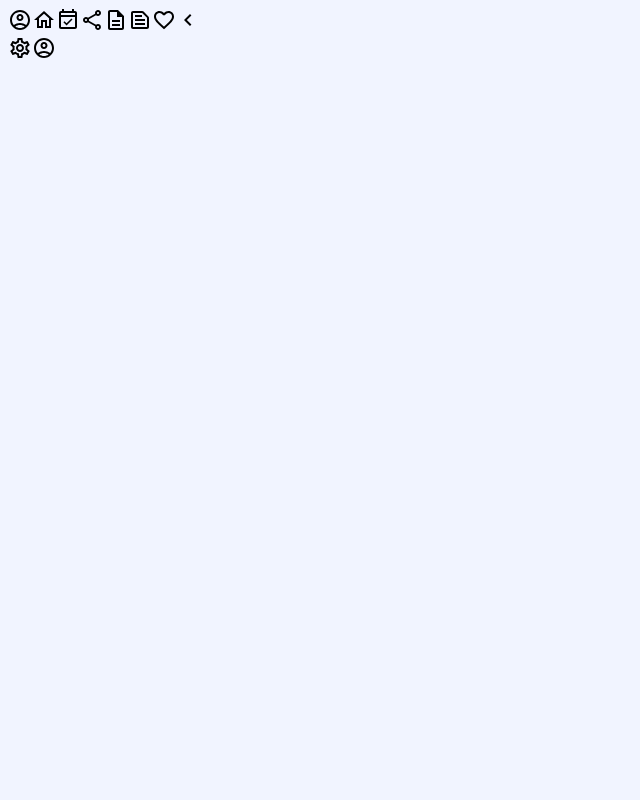
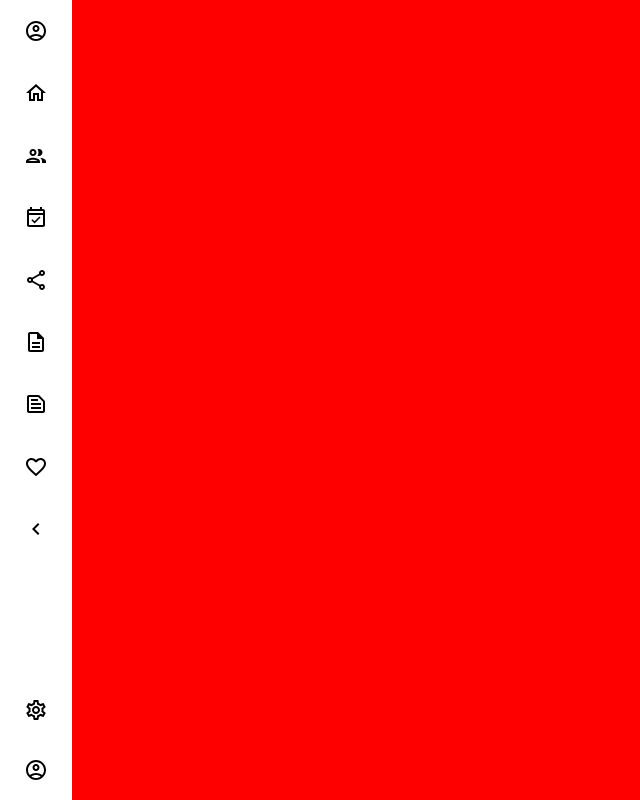
Before and after one commit to 12saif/London-Internship-Program, a React (Vite) app: page / in a window 1280 px wide. Shown: the top 800 px of the page, without its empty margins (0-640 px from the left). Built offline with nearby package versions, Linux system fonts and the light colour scheme.

Commit message:
create sidebar

```diff
--- a/src/App.css
+++ b/src/App.css
@@ -0,0 +1,18 @@
+* {
+    padding: 0;
+    margin: 0;
+}
+
+.app-main_container {
+    height: 1024px;
+    width: auto;
+    margin-left: 72px;
+    background-color: red;
+}
+
+.sidebar {
+    position: fixed;
+    top: 0;
+    bottom: 0;
+    left: 0;
+}
--- a/src/App.jsx
+++ b/src/App.jsx
@@ -4,8 +4,10 @@ import Sidebar from "./Components/SideBar/Sidebar";
 
 function App() {
   return (
-    <div>
-      <Sidebar />
+    <div className="app-main_container">
+      <div className="sidebar">
+        <Sidebar />
+      </div>
     </div>
   );
 }
--- a/src/Components/SideBar/SideBar.css
+++ b/src/Components/SideBar/SideBar.css
@@ -0,0 +1,30 @@
+* {
+    margin: 0;
+    padding: 0;
+}
+
+.side_bar-container {
+    background-color: #FFFFFF;
+    display: flex;
+    justify-content: space-between;
+    flex-direction: column;
+    height: 100vh;
+    width: 72px;
+}
+
+.side_bar-top {
+    display: flex;
+    align-items: center;
+    flex-direction: column;
+    height: 70%;
+    justify-content: space-around;
+}
+
+.side_bar-bottom {
+    display: flex;
+    flex-direction: column;
+    align-items: center;
+    height: 15%;
+    justify-content: space-around;
+    /* background-color: red; */
+}
--- a/src/Components/SideBar/Sidebar.jsx
+++ b/src/Components/SideBar/Sidebar.jsx
@@ -1,4 +1,5 @@
 import React from "react";
+import "./SideBar.css";
 import AccountCircleOutlinedIcon from "@mui/icons-material/AccountCircleOutlined";
 import HomeOutlinedIcon from "@mui/icons-material/HomeOutlined";
 import PeopleOutlinedIcon from "@mui/icons-material/PeopleOutlined";
@@ -16,6 +17,7 @@ const Sidebar = () => {
       <div className="side_bar-top">
         <AccountCircleOutlinedIcon />
         <HomeOutlinedIcon />
+        <PeopleOutlinedIcon />
         <EventAvailableOutlinedIcon />
         <ShareOutlinedIcon />
         <DescriptionOutlinedIcon />
```
